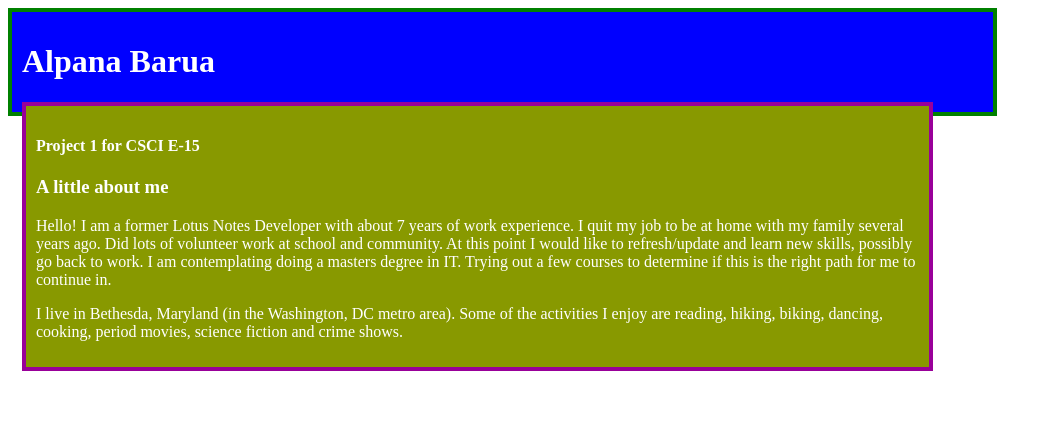
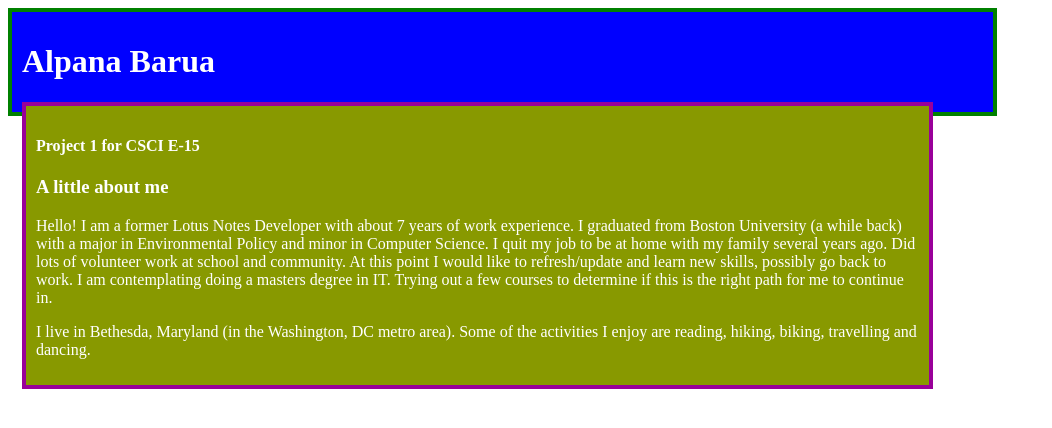
Before and after one commit to alpib/p1.mywebprojects.biz, a PHP site: page / in a window 1280 px wide. Shown: the top 428 px of the page, without its empty margins (0-1052 px from the left). Run offline with PHP 8.4, Linux system fonts and the light colour scheme.

Commit message:
changed the content to add education

```diff
--- a/index.php
+++ b/index.php
@@ -15,12 +15,13 @@
 
         <h3>A little about me</h3>
         <p>
-    	Hello! I am a former Lotus Notes Developer with about 7 years of work experience.  I quit my job to be at home with my family several years ago.
+    	Hello! I am a former Lotus Notes Developer with about 7 years of work experience.  I graduated from Boston University (a while back) with a major in Environmental Policy and minor in Computer Science.
+    	I quit my job to be at home with my family several years ago.
 Did lots of volunteer work at school and community. At this point
 I would like to refresh/update and learn new skills, possibly go back to work.  I am contemplating doing a masters degree in IT.  Trying out a few courses to determine if this is the right path for me to continue in.
 </p>
 <p>
-	I live in Bethesda, Maryland (in the Washington, DC metro area).  Some of the activities I enjoy are reading, hiking, biking, dancing, cooking, period movies, science fiction and crime shows.
+	I live in Bethesda, Maryland (in the Washington, DC metro area).  Some of the activities I enjoy are reading, hiking, biking, travelling and dancing.
 </p>
 
 
```
